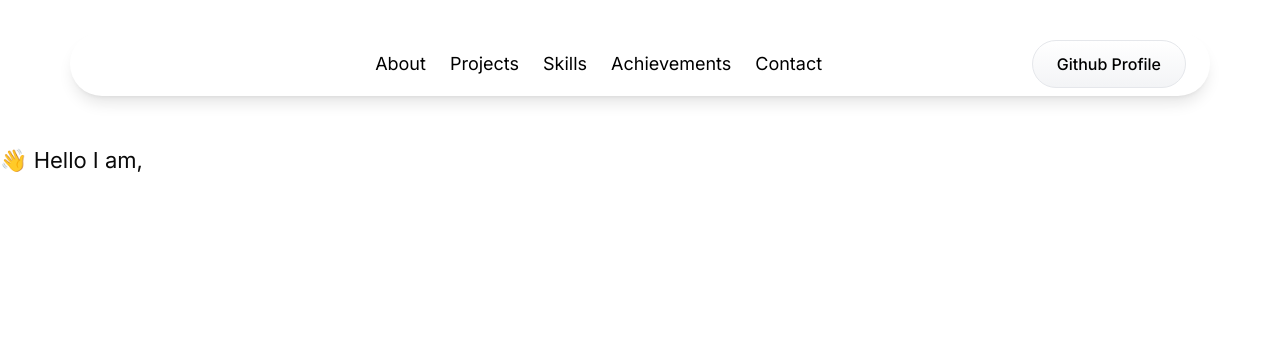
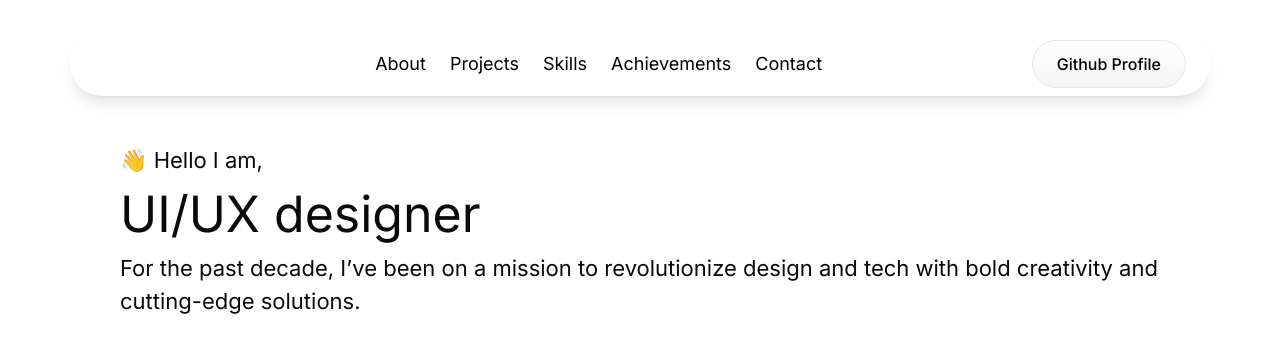
Before and after one commit to Roshen-Perera/ceylon-developers-portfolio, a Next.js app: page /portfolio in a window 1280 px wide. Shown: the top 352 px of the page. Built offline with nearby package versions, Linux system fonts and the light colour scheme.

Commit message:
Refactor layout structure and formatting in portfolio page

```diff
--- a/app/portfolio/page.tsx
+++ b/app/portfolio/page.tsx
@@ -1,6 +1,5 @@
-
-import NavBarPortfolio from '@/components/navBarPortfolio';
-import React from 'react'
+import NavBarPortfolio from "@/components/navBarPortfolio";
+import React from "react";
 
 const Page = () => {
   return (
@@ -8,11 +7,18 @@ const Page = () => {
       <div className="flex flex-col items-center justify-center">
         <NavBarPortfolio />
       </div>
-      <div className="mt-20 max-w-[1187px]">
-        <p className="text-[22px]">️👋 Hello I am,</p>
+      <div className="flex flex-col mt-20 ml-30 max-w-[1103px] justify-center">
+        <div className="flex flex-col">
+          <p className="text-[22px]">️👋 Hello I am,</p>
+          <h2 className="text-[50px]">UI/UX designer </h2>
+          <p className="text-[22px]">
+            For the past decade, I’ve been on a mission to revolutionize design
+            and tech with bold creativity and cutting-edge solutions.{" "}
+          </p>
+        </div>
       </div>
     </>
   );
-}
+};
 
-export default Page
+export default Page;
```
